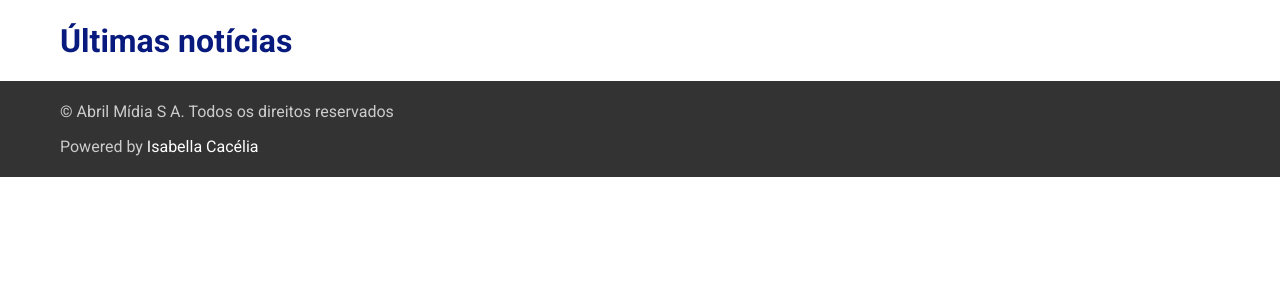
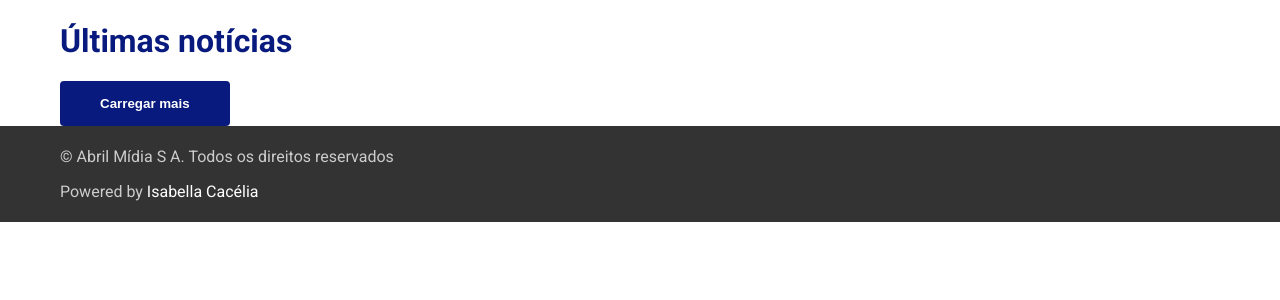
Before and after one commit to isabellacacelia/desafio-revista-abril, a PHP site: page / in a window 1280 px wide. Shown: the part 150-450 px from the top of the page. Run offline with PHP 8.4, Linux system fonts and the light colour scheme.

Commit message:
Inserindo botao

```diff
--- a/assets/css/style.css
+++ b/assets/css/style.css
@@ -30,4 +30,13 @@ h1 {
   color: #081a7d;
   font-weight: bold; }
 
+main button {
+  background-color: #081a7d;
+  border-radius: 4px;
+  border: none;
+  padding: 15px 40px; }
+  main button a {
+    color: #fff;
+    font-weight: bold; }
+
 /*# sourceMappingURL=style.css.map */
--- a/index.html
+++ b/index.html
@@ -41,6 +41,9 @@
             <h1>Últimas notícias</h1>
             <article>
                 <!-- noticiais principais aqui -->
+                <button>
+                    <a>Carregar mais</a>
+                </button>
             </article>
             <aside>
                 <!-- coluna lateral -->
```
Also changed, not shown: assets/sass/main.scss (+14 -0 lines), 1 other file.
